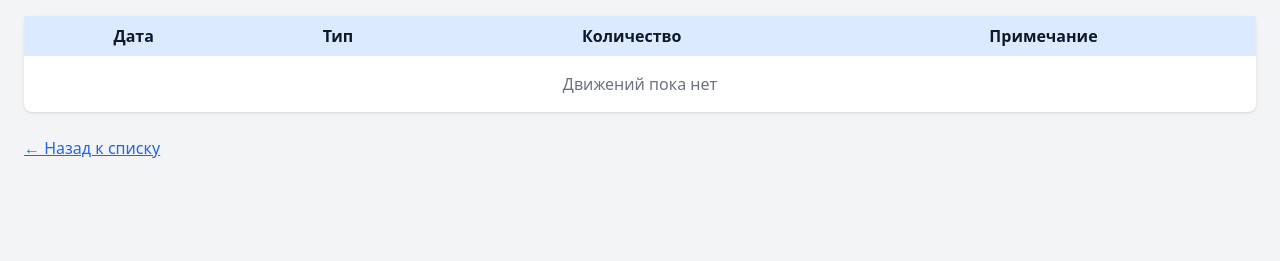
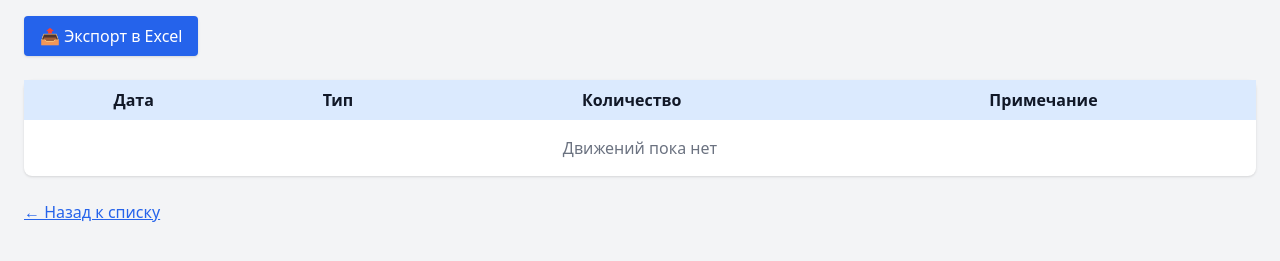
Before and after one commit to IngannamorteScienceDev/VetTrack, a Django app: template meds/templates/meds/drug_history.html in a window 1280 px wide. Shown: the part 128-389 px from the top of the page. Run offline with Django 5.2, Linux system fonts and the light colour scheme; the template is opened without the code that fills it, so the values that code supplies are empty; some libraries are stand-ins or nearby versions.

Commit message:
Add Excel export button to drug history page

```diff
--- a/meds/templates/meds/drug_history.html
+++ b/meds/templates/meds/drug_history.html
@@ -3,6 +3,12 @@
 {% block content %}
 
 <h2 class="text-2xl font-bold mb-4">История движения: {{ drug.name }}</h2>
+
+<!-- 📤 Кнопка экспорта -->
+<a href="{% url 'export_drug_history_excel' drug.id %}"
+   class="inline-block mb-6 bg-blue-600 hover:bg-blue-700 text-white px-4 py-2 rounded shadow">
+  📤 Экспорт в Excel
+</a>
 
 <table class="w-full table-auto bg-white shadow rounded-lg">
   <thead>
```
